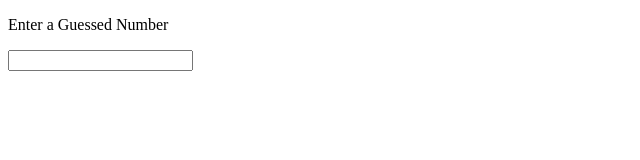
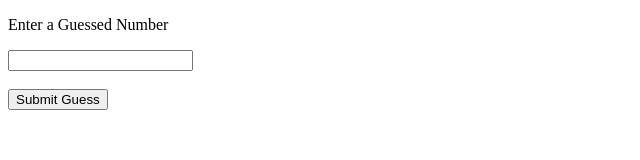
Before and after one commit to acciojob/Hot-or-Cold-Part-I-Jyoti190512, a website: page main.html in a window 1280 px wide. Shown: the whole page, without its empty margins (0-640 px from the left). Drawn offline with Linux system fonts and the light colour scheme.

Commit message:
created a submission

```diff
--- a/main.html
+++ b/main.html
@@ -7,8 +7,9 @@
     <p id = "user">Enter a Guessed Number </p>
     <input id= "guess"></input><br><br>
 	<!-- button -->
+	 <button onclick="checkGuess()">Submit Guess</button>
     <!-- p tag -->
-    <p id = "respond"></p>  <!-- This is the respone (Hot or Cold) -->
+    <p id = "response"></p>  <!-- This is the respone (Hot or Cold) -->
     <script src="./script.js"></script><!-- Write the logic in script.js -->
 </script>
   </body>
--- a/script.js
+++ b/script.js
@@ -1 +1,62 @@
 //your code here
+// Generate a random number between 1 and 100
+let secretNumber = Math.floor(Math.random() * 100) + 1;
+
+// Variable to store the previous guess
+let previousGuess = null;
+
+// Variable to store the difference between the previous guess and the secret number
+let previousDifference = null;
+
+// Function to check the user's guess
+function checkGuess() {
+    // Get the user's guess from the input field
+    let guess = parseInt(document.getElementById('guess').value);
+
+    // Get the response paragraph element
+    let responseElement = document.getElementById('response');
+
+    // Check if the guess is valid
+    if (isNaN(guess) || guess < 1 || guess > 100) {
+        responseElement.textContent = "Please enter a valid number between 1 and 100.";
+        return;
+    }
+
+    // Check if this is the first guess
+    if (previousGuess === null) {
+        // Compare the guess with the secret number and provide initial feedback
+        if (guess < secretNumber) {
+            responseElement.textContent = "Guess higher";
+        } else if (guess > secretNumber) {
+            responseElement.textContent = "Guess lower";
+        } else {
+            responseElement.textContent = "Congratulations! You guessed the number!";
+        }
+    } else {
+        // Calculate the difference between the current guess and the secret number
+        let currentDifference = Math.abs(guess - secretNumber);
+
+        // Check if the current guess is getting closer to the secret number
+        if (currentDifference < previousDifference) {
+            // Provide feedback based on whether the guess is higher or lower than the previous guess
+            if (guess < secretNumber) {
+                responseElement.textContent = "Getting hotter, guess higher";
+            } else if (guess > secretNumber) {
+                responseElement.textContent = "Getting hotter, guess lower";
+            }
+        } else {
+            // Provide feedback based on whether the guess is higher or lower than the previous guess
+            if (guess < previousGuess) {
+                responseElement.textContent = "Guess higher";
+            } else if (guess > previousGuess) {
+                responseElement.textContent = "Guess lower";
+            }
+        }
+    }
+
+    // Update the previous guess and difference for the next iteration
+    previousGuess = guess;
+    if (previousGuess !== null) {
+        previousDifference = Math.abs(previousGuess - secretNumber);
+    }
+}
```
